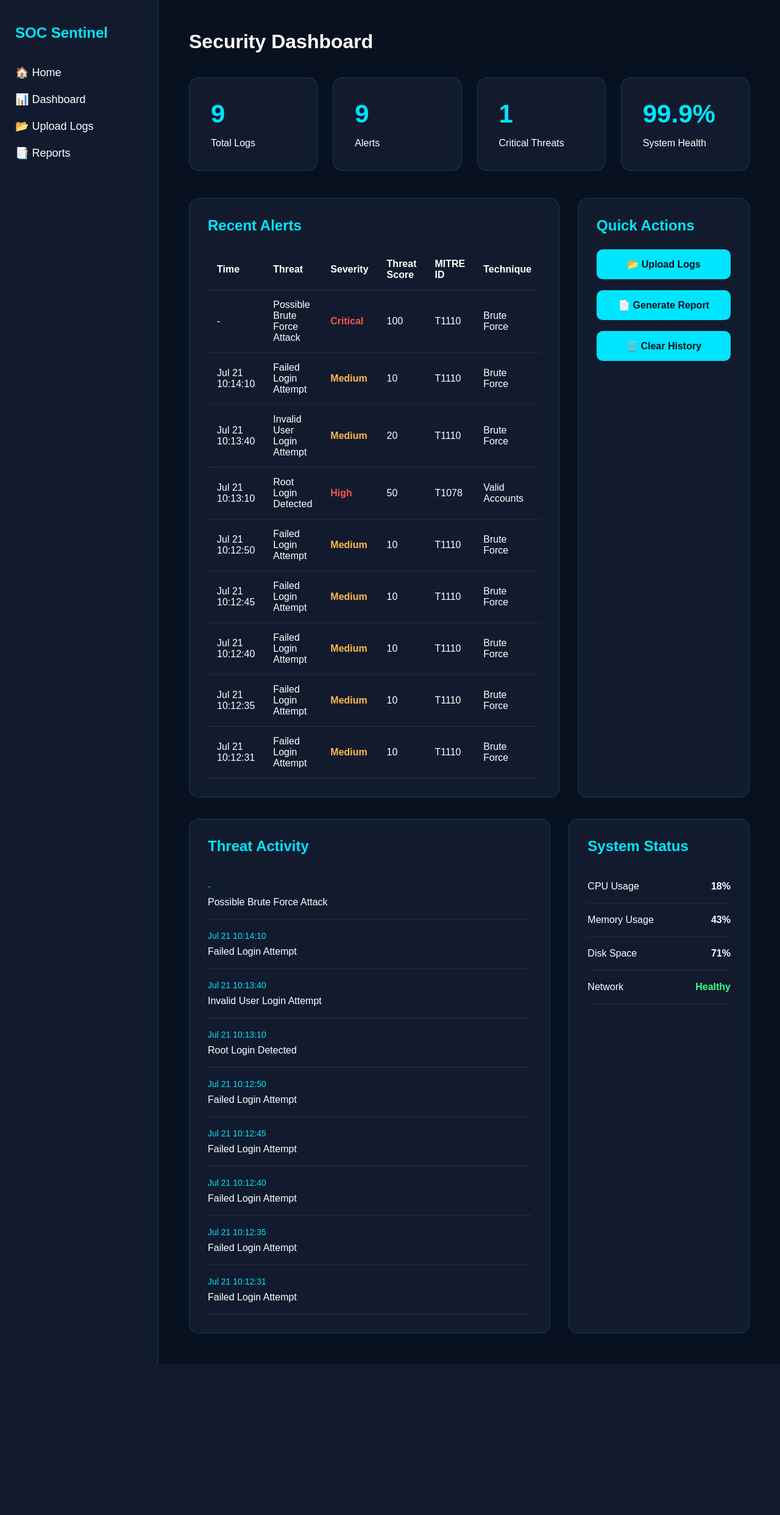
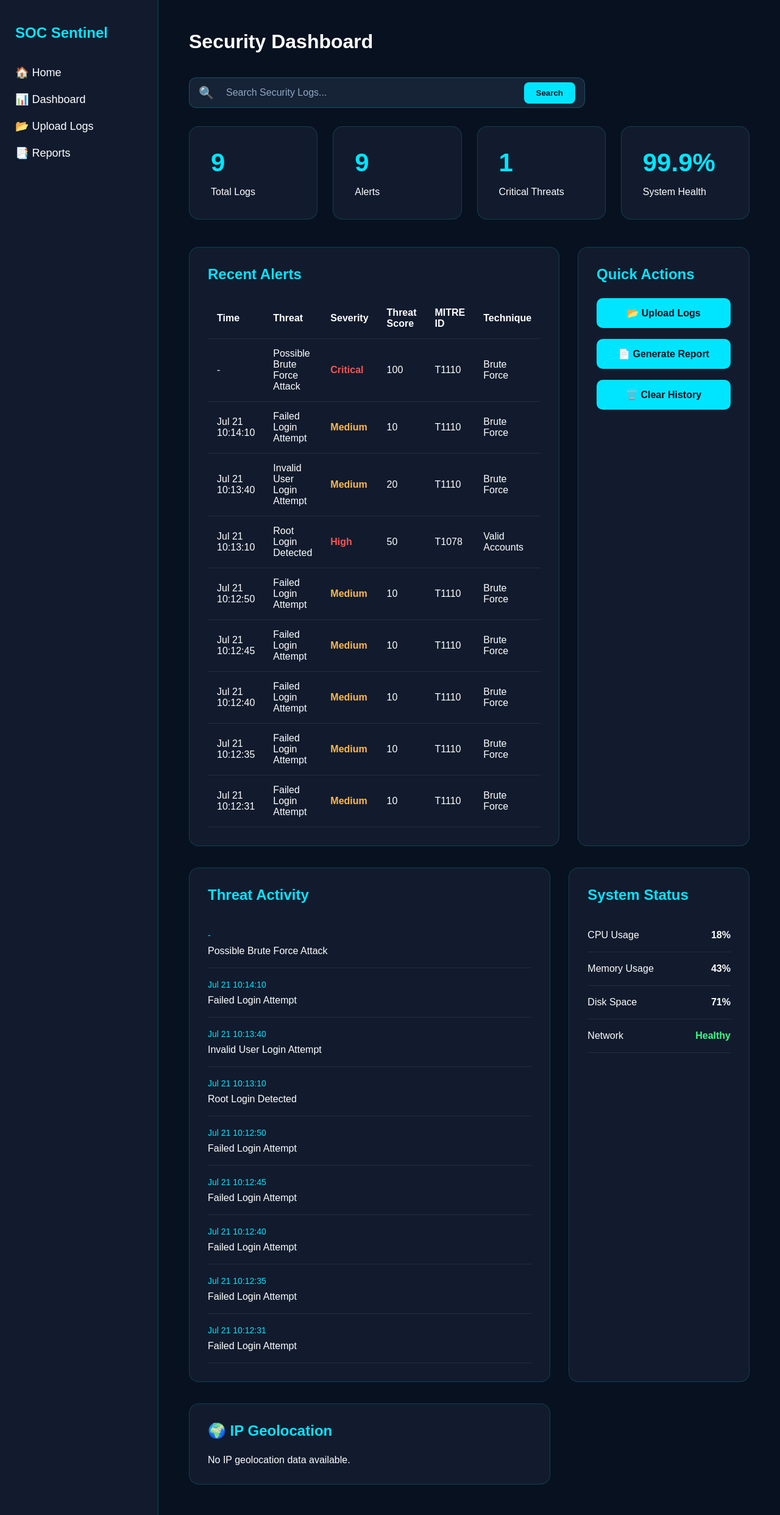
Before and after one commit to tanviagrawalnew-bot/mini-siem, a Flask app: page /dashboard in a window 1280 px wide. Shown: the whole page at 61% size. Before the commit the page ends 2237 px from the top, so only its background shows below. Run offline with Flask 3, Linux system fonts and the light colour scheme; data comes from the database, SQL or seed files in the repository; both versions use the stored data as it was after the commit.

Commit message:
Add IOC extraction, IP geolocation and Flask log search

```diff
--- a/app.py
+++ b/app.py
@@ -1,8 +1,11 @@
-from flask import Flask, render_template, request, redirect,send_file
+from flask import Flask, render_template, request, redirect, send_file
 import os
-
+from search.search_logs import search_logs
 from parser.parser import parse_logs
 from detection.detector import detect_threats
+from ioc.extractor import extract_iocs
+from geo.geolocation import get_ip_geolocation
+
 from database.db import (
     create_database,
     save_logs,
@@ -10,6 +13,7 @@ from database.db import (
     get_dashboard_data,
     clear_database
 )
+
 from reports.report import generate_report, generate_pdf
 
 app = Flask(__name__)
@@ -20,6 +24,9 @@ app.config["UPLOAD_FOLDER"] = UPLOAD_FOLDER
 os.makedirs(UPLOAD_FOLDER, exist_ok=True)
 
 create_database()
+
+# Global variable for dashboard
+geo_results = []
 
 
 # ---------------- Home ----------------
@@ -34,21 +41,44 @@ def home():
 @app.route("/dashboard")
 def dashboard():
 
+    global geo_results
+
     data = get_dashboard_data()
 
+    query = request.args.get("search", "").strip()
+
+    alerts = []
+
+    for alert in data["recent_alerts"]:
+
+        alerts.append({
+            "timestamp": alert[0],
+            "alert": alert[1],
+            "severity": alert[2],
+            "score": alert[3],
+            "mitre_id": alert[4],
+            "mitre_name": alert[5],
+            "ip": alert[6] if len(alert) > 6 else "",
+            "username": alert[7] if len(alert) > 7 else ""
+        })
+
+    filtered_alerts =  search_logs(alerts, query)
     return render_template(
         "dashboard.html",
         total_logs=data["total_logs"],
         total_alerts=data["total_alerts"],
         critical_alerts=data["critical_alerts"],
-        recent_alerts=data["recent_alerts"]
+        recent_alerts=filtered_alerts,
+        geo_results=geo_results,
+        search_query=query,
+        result_count=len(filtered_alerts)
     )
-
-
 # ---------------- Upload ----------------
 
 @app.route("/upload", methods=["GET", "POST"])
 def upload():
+
+    global geo_results
 
     if request.method == "POST":
 
@@ -63,12 +93,44 @@ def upload():
 
             file.save(filepath)
 
+            # ---------------- Parse Logs ----------------
+
             logs = parse_logs(filepath)
+
             print("=" * 50)
             print("Parsed Logs:", len(logs))
 
+            # ---------------- IOC Extraction ----------------
+
+            iocs = extract_iocs(logs)
+
+            print("=" * 50)
+            print("IOC EXTRACTION")
+            print(iocs)
+
+            # ---------------- Geolocation ----------------
+
+            geo_results = []
+
+            print("\n========== GEOLOCATION ==========")
+
+            for ip in iocs["ips"]:
+
+                location = get_ip_geolocation(ip)
+
+                location["ip"] = ip
+
+                geo_results.append(location)
+
+                print(ip, "->", location)
+
+            # ---------------- Threat Detection ----------------
+
             alerts = detect_threats(logs)
+
             print("Detected Alerts:", len(alerts))
+
+            # ---------------- Database ----------------
 
             save_logs(logs)
             print("Logs saved successfully")
@@ -76,9 +138,10 @@ def upload():
             save_alerts(alerts)
             print("Alerts saved successfully")
 
+            # ---------------- Reports ----------------
+
             generate_report(alerts)
             generate_pdf(alerts)
-
 
             print("=" * 50)
 
@@ -91,10 +154,10 @@ def upload():
 
 @app.route("/reports")
 def reports():
-
     return render_template("reports.html")
 
-# ---------------- Download Report CSV File----------------
+
+# ---------------- Download CSV ----------------
 
 @app.route("/download-report")
 def download_report():
@@ -104,25 +167,31 @@ def download_report():
         as_attachment=True
     )
 
-# ---------------- Download Report PDF File----------------
+
+# ---------------- Download PDF ----------------
+
 @app.route("/download-pdf")
 def download_pdf():
 
     return send_file(
+        "reports/security_report.pdf",
+        as_attachment=True
+    )
 
-        "reports/security_report.pdf",
 
-        as_attachment=True
-
-    )
 # ---------------- Clear History ----------------
 
 @app.route("/clear-history")
 def clear_history():
 
+    global geo_results
+
+    geo_results = []
+
     clear_database()
 
     return redirect("/dashboard")
+
 
 # ---------------- Run ----------------
 
--- /dev/null
+++ b/search/search_logs.py
@@ -0,0 +1,39 @@
+def search_logs(alerts, query=""):
+
+    if not query:
+        return alerts
+
+    query = query.lower().strip()
+
+    results = []
+
+    searchable_fields = [
+        "timestamp",
+        "alert",
+        "severity",
+        "score",
+        "mitre_id",
+        "mitre_name",
+        "ip",
+        "username"
+    ]
+
+    for alert in alerts:
+
+        matched = False
+
+        for field in searchable_fields:
+
+            value = alert.get(field)
+
+            if value is None:
+                continue
+
+            if query in str(value).lower():
+                matched = True
+                break
+
+        if matched:
+            results.append(alert)
+
+    return results
--- a/static/css/style.css
+++ b/static/css/style.css
@@ -869,3 +869,69 @@ th,td{
     font-weight:bold;
 
 }
+/* ================= SEARCH BAR ================= */
+
+.search-section{
+    margin:30px 0;
+}
+
+.search-form{
+    width:100%;
+}
+
+.search-box{
+    display:flex;
+    align-items:center;
+    width:650px;
+    max-width:100%;
+    background:#162235;
+    border:1px solid rgba(0,229,255,.25);
+    border-radius:12px;
+    padding:0 15px;
+}
+
+.search-icon{
+    font-size:20px;
+    color:#00E5FF;
+    margin-right:10px;
+}
+
+.search-box input{
+    flex:1;
+    background:transparent;
+    border:none;
+    outline:none;
+    color:white;
+    font-size:16px;
+    padding:15px 10px;
+}
+
+.search-box input::placeholder{
+    color:#8ea8c3;
+}
+
+.search-box button{
+    background:#00E5FF;
+    color:#08111f;
+    border:none;
+    border-radius:8px;
+    padding:10px 20px;
+    font-weight:bold;
+    cursor:pointer;
+    transition:.3s;
+}
+
+.search-box button:hover{
+    background:#00c8df;
+}
+
+.result-counter{
+    margin-top:12px;
+    color:#b8c7d9;
+    font-size:14px;
+}
+
+.result-counter span{
+    color:#00E5FF;
+    font-weight:bold;
+}
--- a/templates/dashboard.html
+++ b/templates/dashboard.html
@@ -38,10 +38,52 @@
     <main class="main-content">
 
         <h1>Security Dashboard</h1>
+        <!-- ================= SMART SEARCH ================= -->
 
+<div class="search-section">
+
+    <form action="/dashboard" method="GET" class="search-form">
+
+        <div class="search-box">
+
+            <span class="search-icon">🔍</span>
+
+            <input
+                id="smartSearch"
+                type="text"
+                name="search"
+                value="{{ search_query }}"
+                placeholder="Search Security Logs..."
+                autocomplete="off">
+
+            <button type="submit">
+                Search
+            </button>
+
+        </div>
+
+    </form>
+
+    {% if search_query %}
+
+    <div class="result-counter">
+
+        Showing <strong>{{ result_count }}</strong> matching alerts for
+
+        <span>"{{ search_query }}"</span>
+
+    </div>
+
+    {% endif %}
+
+</div>
         <div class="cards">
 
             <div class="card">
+
+
+
+
                 <h2>{{ total_logs }}</h2>
                 <p>Total Logs</p>
             </div>
@@ -90,23 +132,23 @@
 
 <tr>
 
-                            <td>{{ alert[0] }}</td>
+    <td>{{ alert.timestamp }}</td>
 
-                            <td>{{ alert[1] }}</td>
+    <td>{{ alert.alert }}</td>
 
-                            {% if alert[2] == "Critical" or alert[2] == "High" %}
-                                <td class="high">{{ alert[2] }}</td>
-                            {% elif alert[2] == "Medium" %}
-                                <td class="medium">{{ alert[2] }}</td>
+    {% if alert.severity == "Critical" or alert.severity == "High" %}
+        <td class="high">{{ alert.severity }}</td>
+    {% elif alert.severity == "Medium" %}
+        <td class="medium">{{ alert.severity }}</td>
     {% else %}
-                                <td class="low">{{ alert[2] }}</td>
+        <td class="low">{{ alert.severity }}</td>
     {% endif %}
 
-                            <td>{{ alert[3] }}</td>
+    <td>{{ alert.score }}</td>
 
-                            <td>{{ alert[4] }}</td>
+    <td>{{ alert.mitre_id }}</td>
 
-                            <td>{{ alert[5] }}</td>
+    <td>{{ alert.mitre_name }}</td>
 
 </tr>
 
@@ -149,10 +191,9 @@
                         {% for alert in recent_alerts %}
 
                         <div class="activity-item">
+                            <span>{{ alert.timestamp }}</span>
 
-                            <span>{{ alert[0] }}</span>
-
-                            <p>{{ alert[1] }}</p>
+                            <p>{{ alert.alert }}</p>
 
                         </div>
 
@@ -199,6 +240,82 @@
             </div>
 
         </section>
+     <!-- ================= IP GEOLOCATION ================= -->
+
+<section class="bottom-section">
+
+    <div class="recent-alerts" style="width:100%;">
+
+        <h2>🌍 IP Geolocation</h2>
+
+        {% if geo_results %}
+
+        <table>
+
+            <thead>
+
+                <tr>
+
+                    <th>IP Address</th>
+                    <th>Country</th>
+                    <th>City</th>
+                    <th>ISP</th>
+                    <th>Latitude</th>
+                    <th>Longitude</th>
+
+                </tr>
+
+            </thead>
+
+            <tbody>
+
+                {% for geo in geo_results %}
+
+                <tr>
+
+                    <td>{{ geo.ip }}</td>
+
+                    <td>
+
+                        {% if geo.country_code %}
+
+                        <img
+                            src="https://flagsapi.com/{{ geo.country_code }}/flat/24.png"
+                            width="24"
+                            style="vertical-align:middle; margin-right:8px;">
+
+                        {% endif %}
+
+                        {{ geo.country }}
+
+                    </td>
+
+                    <td>{{ geo.city }}</td>
+
+                    <td>{{ geo.isp }}</td>
+
+                    <td>{{ geo.latitude }}</td>
+
+                    <td>{{ geo.longitude }}</td>
+
+                </tr>
+
+                {% endfor %}
+
+            </tbody>
+
+        </table>
+
+        {% else %}
+
+            <p>No IP geolocation data available.</p>
+
+        {% endif %}
+
+    </div>
+
+</section>
+
 
     </main>
 
```
Also changed, not shown: database/db.py (+28 -36 lines), geo/geolocation.py (added, +97 -0 lines), ioc/extractor.py (added, +52 -0 lines), reports/security_report.csv (+9 -7 lines), database/siem.db, geo/__init__.py (added), ioc/__init__.py (added), search/__init__.py (added), 3 other files. Lines whose indentation alone changed are shown as unchanged.
